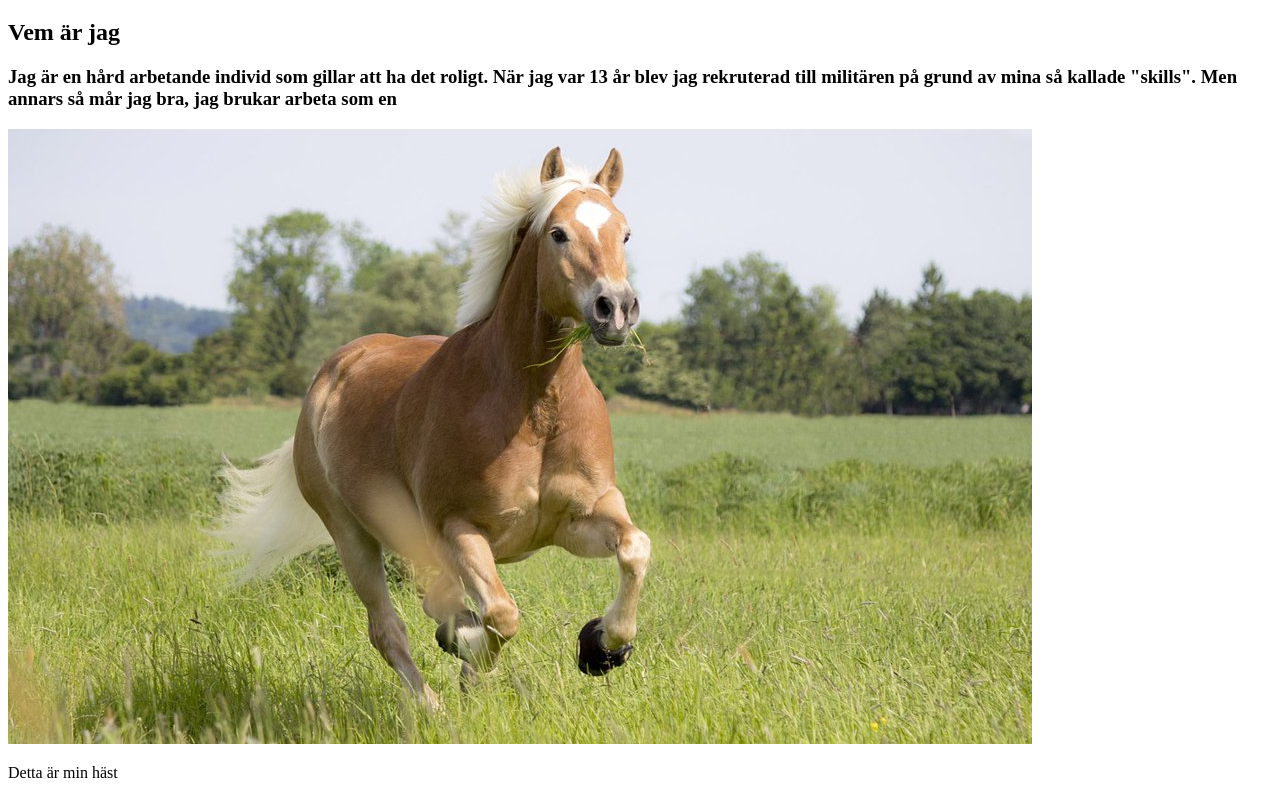
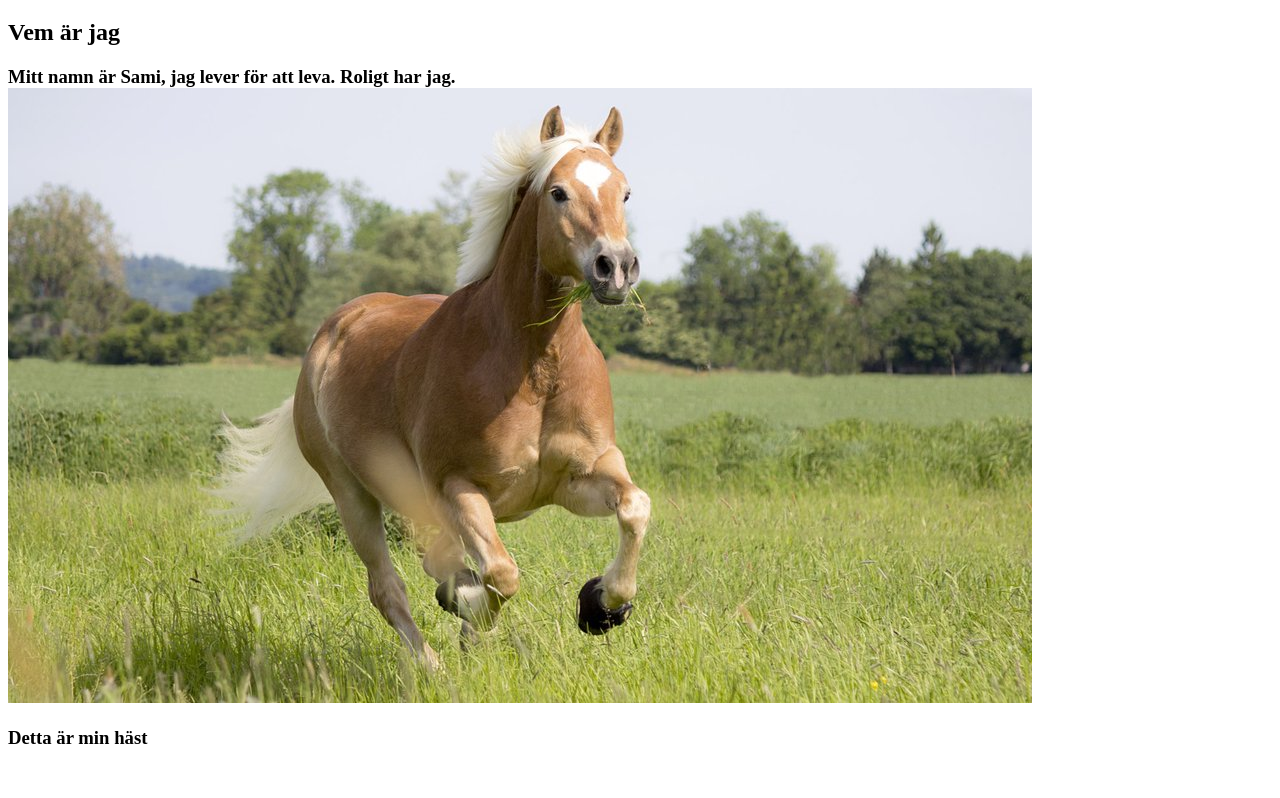
Before and after one commit to endagmedsigh/sami_mounir_19D, a plain HTML site: page Webbutveckling/me.html in a window 1280 px wide. Shown: the part 61-859 px from the top of the page. After the commit the page ends 828 px from the top, so only its background shows below. Drawn offline with Linux system fonts and the light colour scheme.

Commit message:
Update me.html

```diff
--- a/Webbutveckling/me.html
+++ b/Webbutveckling/me.html
@@ -11,8 +11,7 @@
     <div class="Yeet">
     <h1>Om Mig</h1>
     <h2>Vem är jag</h2>
-    <h3>Jag är en hård arbetande individ som gillar att ha det roligt. När jag var 13 år blev jag rekruterad till militären på grund av mina så kallade "skills". Men annars så mår jag bra, jag brukar arbeta som en  </h3>
-</div>
+    <h3>Mitt namn är Sami, jag lever för att leva. Roligt har jag.
 
 <img src="img/Trivelig-hest_1024x.progressive.jpg" alt="En häst">
 <p>Detta är min häst</p>
```
